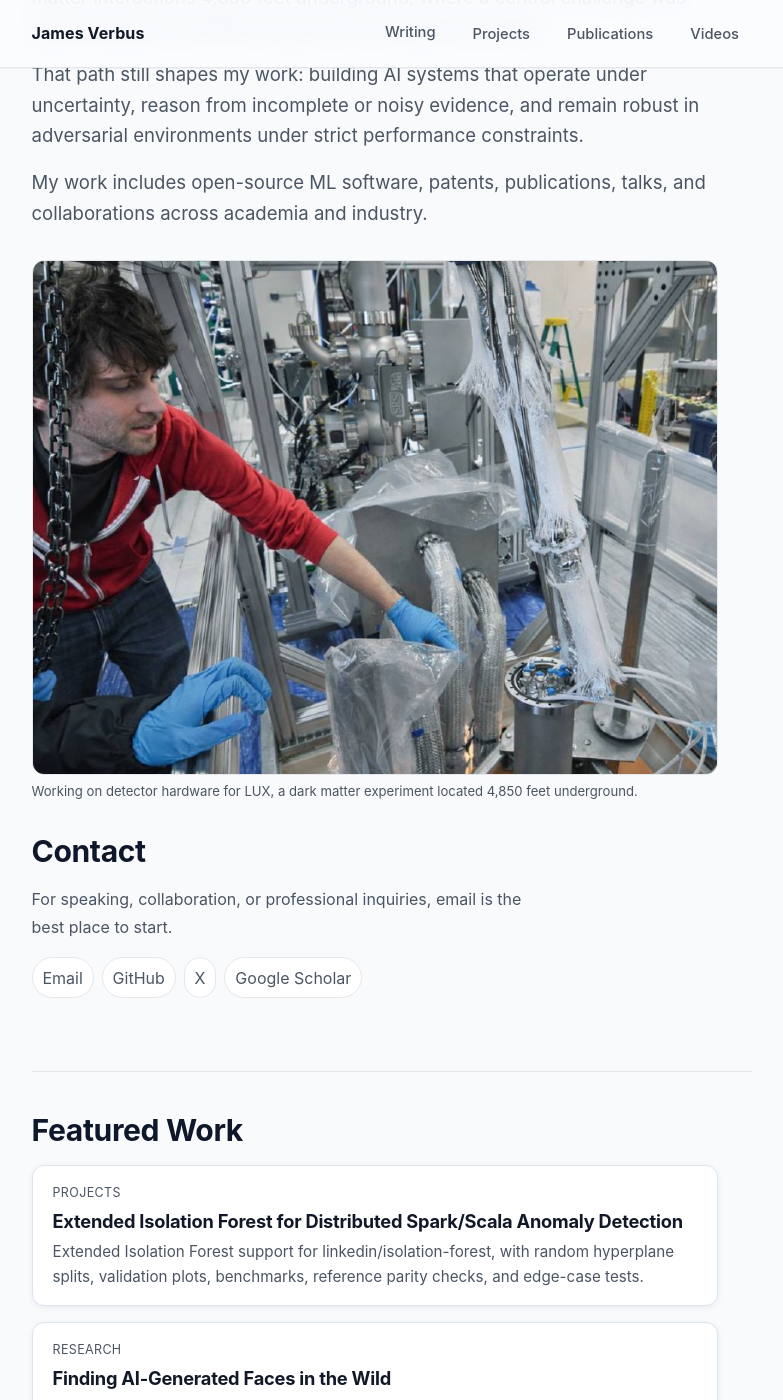
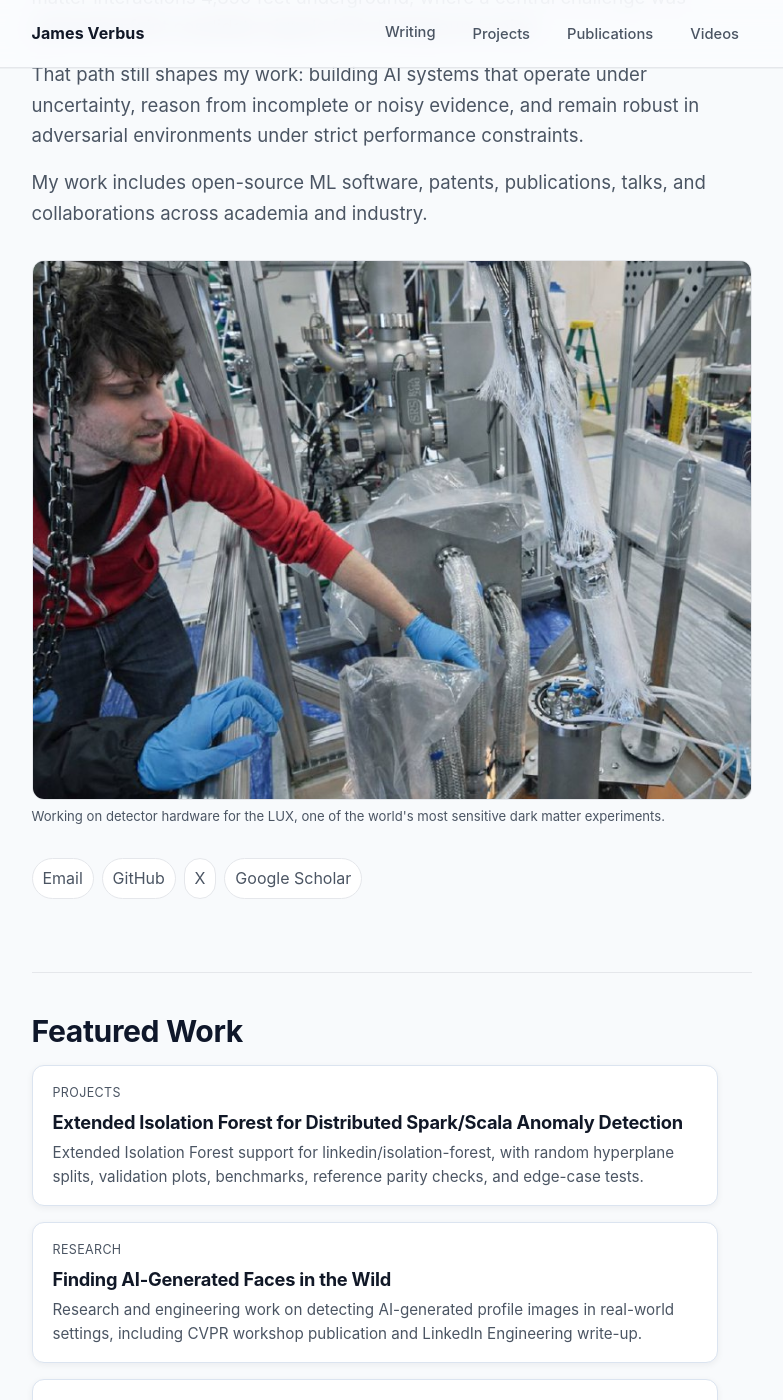
Before and after one commit to jverbus/jverbus.github.io, a Jekyll site: the page built from index.md, in a window 1280 px wide and 1400 px high, scrolled down 497 px. Shown: the whole window, without its empty margins (241-1024 px from the left). Built offline with Jekyll 4.4.1, drawn with Linux system fonts in a browser that asks for light colours.

Commit message:
Refine homepage photo and contact links

```diff
--- a/assets/css/modern.css
+++ b/assets/css/modern.css
@@ -533,7 +533,8 @@ video {
 }
 
 .home-hero-photo {
-  max-width: var(--max-readable);
+  width: 100%;
+  max-width: 100%;
   margin: var(--space-8) 0 0;
 }
 
@@ -640,11 +641,6 @@ video {
 .home-contact {
   max-width: 520px;
   margin-top: var(--space-8);
-}
-
-.home-contact p {
-  margin-bottom: var(--space-4);
-  color: var(--text-muted);
 }
 
 .contact-list {
--- a/index.md
+++ b/index.md
@@ -22,13 +22,9 @@ hide_title: true
   </div>
   <figure class="home-hero-photo">
     <img src="{{ '/assets/images/jverbus_lux_detector.jpg' | relative_url }}" alt="James Verbus working on the LUX dark matter detector" width="800" height="800" loading="eager" decoding="async">
-    <figcaption>Working on detector hardware for LUX, a dark matter experiment located 4,850 feet underground.</figcaption>
+    <figcaption>Working on detector hardware for the LUX, one of the world's most sensitive dark matter experiments.</figcaption>
   </figure>
-  <div class="home-contact" id="contact" aria-labelledby="contact-heading">
-    <div class="section-heading">
-      <h2 id="contact-heading">Contact</h2>
-    </div>
-    <p>For speaking, collaboration, or professional inquiries, email is the best place to start.</p>
+  <div class="home-contact" id="contact" aria-label="Contact links">
     <ul class="contact-list">
       <li><a href="mailto:james.verbus@gmail.com">Email</a></li>
       <li><a href="https://github.com/jverbus">GitHub</a></li>
```
